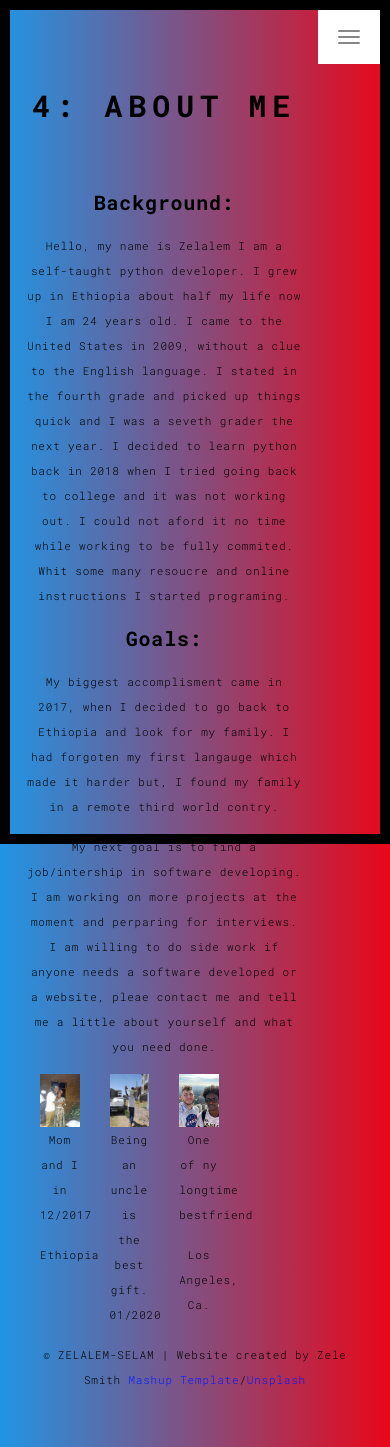
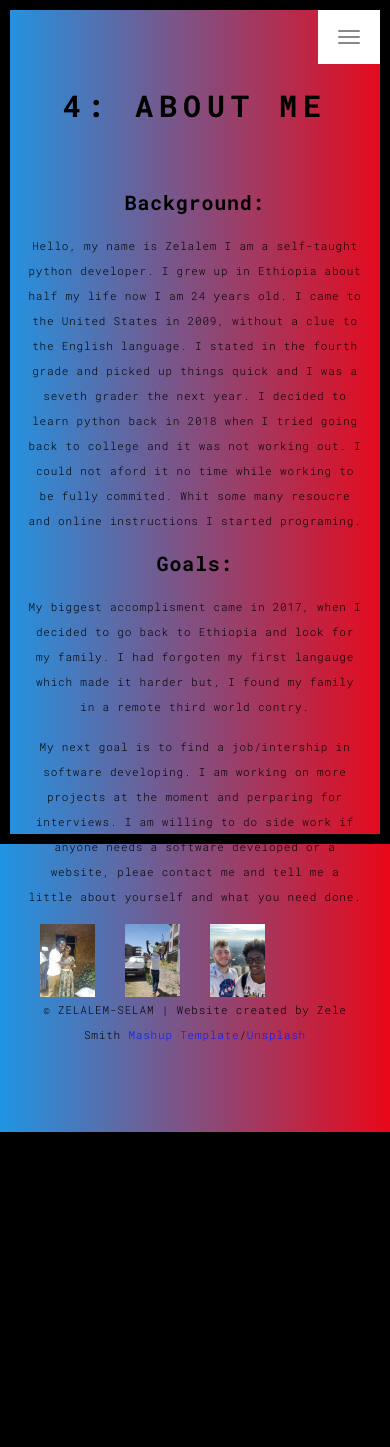
Before and after one commit to Zebracode13/my_web_profile, a Flask app: page /about.html in a window 390 px wide. Shown: the top 1447 px of the page. After the commit the page ends 1132 px from the top, so only its background shows below. Run offline with Flask 2, Linux system fonts and the light colour scheme; some libraries are stand-ins or nearby versions.

Commit message:
debuging....

```diff
--- a/templates/about.html
+++ b/templates/about.html
@@ -56,15 +56,15 @@
 <div class="section-container">
     <div class="container">
       <div class="row">
-        <div class="col-xs-10">
+        <div class="col-xs-12">
           <div class="section-container-spacer text-center">
             <h1 class="h2"> 4: About me</h1>
           </div>
 
           <div class="row">
-            <div class="col-md-12 col-md-offset-8">
+            <div class="col-md-12 col-md-offset-1">
               <div class="row">
-                <div class="col-xs-12 col-md-8">
+                <div class="col-xs-12 col-md-12">
                   <h3>Background:</h3>
                   <p>Hello, my name is Zelalem I am a self-taught python developer.
                     I grew up in Ethiopia about half my life now I am 24 years old. I came to the United States in 2009,
@@ -79,19 +79,12 @@
 
                 <div class="col-xs-3 col-md-4">
                   <img src="./static/asset/pr-images/moms.jpg" class="img-responsive" alt="">
-                  <p>Mom and I in 12/2017</p>
-                  <p>Ethiopia</p>
-
                 </div>
                 <div class="col-xs-3 col-md-4">
                   <img src="./static/asset/pr-images/jonny.jpg" class="img-responsive" alt="">
-                   <p>Being an uncle is the best gift.  01/2020</p>
                 </div>
                 <div class="col-xs-3 col-md-4">
                   <img src="./static/asset/pr-images/jz.jpg" class="img-responsive" alt="">
-                  <p>One of ny longtime bestfriend</p>
-                  <p>Los Angeles, Ca.</p>
-
                 </div>
               </div>
             </div>
--- a/templates/contact.html
+++ b/templates/contact.html
@@ -94,10 +94,10 @@
                       <a href="http://www.twitter.com" title="" class="fa-icon">
                         <i class="fa fa-twitter"></i>
                       </a>
-                      <a href="http://www.linkedin.com" title="" class="fa-icon">
+                      <a href="                      https://www.linkedin.com/public-profile/settings?trk=d_flagship3_profile_self_view_public_profile
+" title="" class="fa-icon">
                         <i class="fa fa-linkedin"></i>
                       </a>
-
                     </div>
                   </div>
                 </form>
--- a/templates/index.html
+++ b/templates/index.html
@@ -118,7 +118,8 @@
                       <a href="http://www.twitter.com" title="" class="fa-icon">
                         <i class="fa fa-twitter"></i>
                       </a>
-                      <a href="http://www.linkedin.com" title="" class="fa-icon">
+                      <a href="                      https://www.linkedin.com/public-profile/settings?trk=d_flagship3_profile_self_view_public_profile
+" title="" class="fa-icon">
                         <i class="fa fa-linkedin"></i>
                       </a>
                     </div>
```
